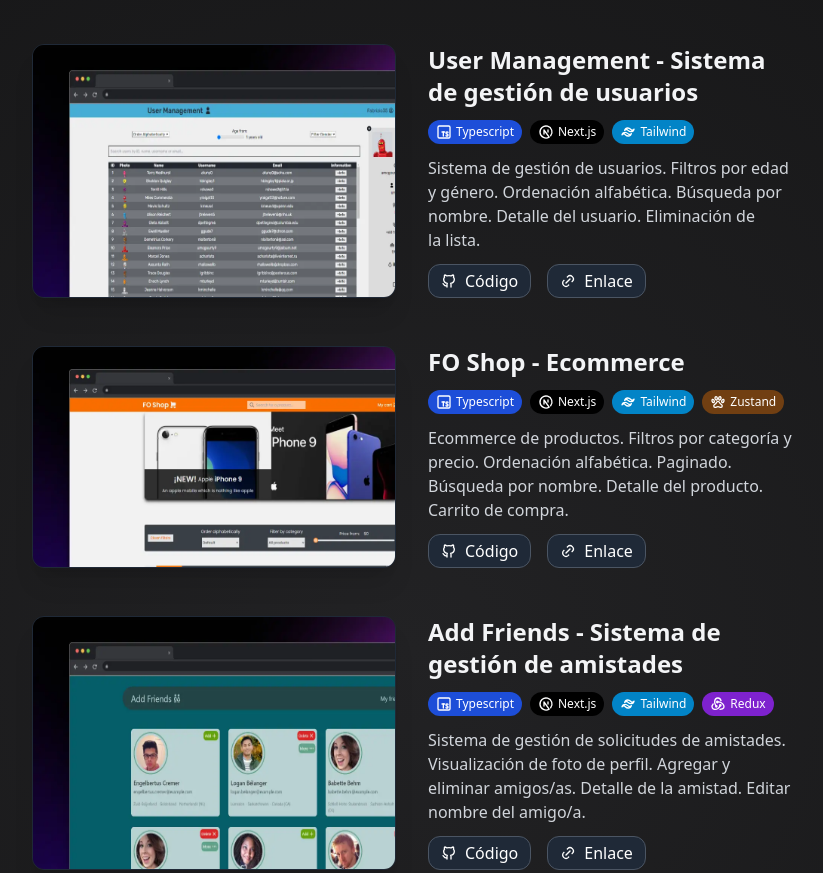
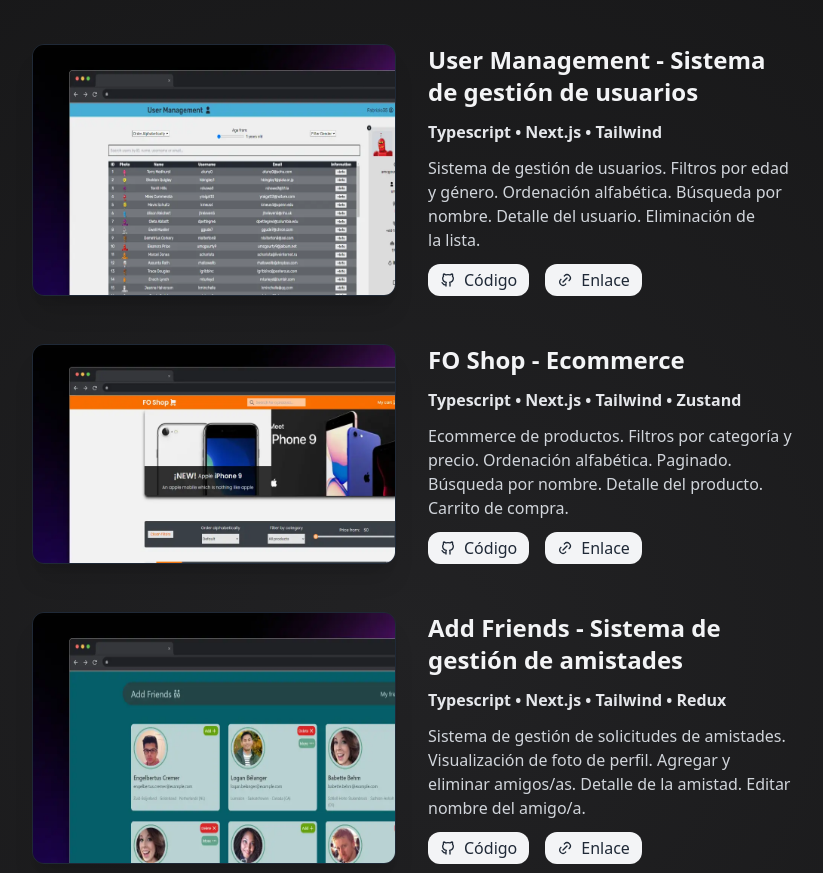
Before and after one commit to Fabrizio35/portfolio, an Astro site: page / in a window 1280 px wide. Shown: the part 1160-2033 px from the top of the page, without its empty margins (228-1051 px from the left). Built offline with nearby package versions, Linux system fonts and the light colour scheme; Astro itself is replaced by a stand-in of ours.

Commit message:
change styles

```diff
--- a/src/components/Header.astro
+++ b/src/components/Header.astro
@@ -38,14 +38,6 @@ const navItems = [
         </a>
       ))
     }
-    <a
-      href="/Fabrizio Ossola CV.pdf"
-      target="_blank"
-      rel="noopener noreferrer"
-      download="Fabrizio Ossola CV.pdf"
-      class="p-2 hover:text-yellow-500 transition duration-200 text-gray-200 cursor-pointer"
-      >Descargar CV</a
-    >
   </nav>
 
   <!-- Hamburguer Menu Icon -->
@@ -64,7 +56,7 @@ const navItems = [
   <!-- Mobile Navbar -->
   <nav
     id="mobile-menu"
-    class="sm:hidden fixed hidden flex-col gap-2 top-0 left-0 right-0 w-full bg-gray-900 text-white py-5 z-20"
+    class="sm:hidden fixed hidden flex-col gap-2 top-0 left-0 right-0 w-full backdrop-blur bg-white/50 text-white py-5 z-20"
   >
     <button id="close-menu" class="absolute top-4 right-5 focus:outline-none">
       <XCloseIcon class="size-5 text-white" />
@@ -74,20 +66,12 @@ const navItems = [
         <a
           href={item.url}
           aria-label={item.label}
-          class="mobile-link p-2 rounded-md hover:text-yellow-500 transition duration-200 text-gray-200 mx-auto"
+          class="mobile-link p-2 rounded-md hover:text-yellow-500 transition duration-200 text-gray-200 mx-auto bg-[#474747]"
         >
           {item.title}
         </a>
       ))
     }
-    <a
-      href="/Fabrizio Ossola CV.pdf"
-      target="_blank"
-      rel="noopener noreferrer"
-      download="Fabrizio Ossola CV.pdf"
-      class="mobile-link p-2 hover:text-yellow-500 transition duration-200 text-gray-200 cursor-pointer mx-auto rounded-md"
-      >Descargar CV</a
-    >
   </nav>
 </header>
 
@@ -112,21 +96,9 @@ const navItems = [
   mobileLinks.forEach((link) => {
     link.addEventListener('click', closeMenu)
   })
-
-  window.addEventListener('scroll', () => {
-    if (!mobileMenu?.classList.contains('hidden')) {
-      mobileMenu?.classList.add('scrolled')
-    } else {
-      mobileMenu?.classList.remove('scrolled')
-    }
-  })
 </script>
 
 <style>
-  #mobile-menu.scrolled .mobile-link {
-    background-color: rgb(71, 71, 71);
-  }
-
   nav {
     animation: nav-shadown 1s linear both;
     animation-timeline: scroll();
--- a/src/components/Projects.astro
+++ b/src/components/Projects.astro
@@ -1,39 +1,6 @@
 ---
 import GitHubIcon from '../icons/GitHub.astro'
 import LinkIcon from '../icons/Link.astro'
-import NextjsIcon from '../icons/Nextjs.astro'
-import TypescriptIcon from '../icons/Typescript.astro'
-import TailwindIcon from '../icons/Tailwind.astro'
-import PawIcon from '../icons/Paw.astro'
-import ReduxIcon from '../icons/Redux.astro'
-
-const TECHS = {
-  NEXT: {
-    name: 'Next.js',
-    class: 'bg-black text-white',
-    icon: NextjsIcon,
-  },
-  TYPESCRIPT: {
-    name: 'Typescript',
-    class: 'bg-blue-700 text-white',
-    icon: TypescriptIcon,
-  },
-  TAILWIND: {
-    name: 'Tailwind',
-    class: 'bg-sky-600',
-    icon: TailwindIcon,
-  },
-  ZUSTAND: {
-    name: 'Zustand',
-    class: 'bg-yellow-900',
-    icon: PawIcon,
-  },
-  REDUX: {
-    name: 'Redux',
-    class: 'bg-purple-700',
-    icon: ReduxIcon,
-  },
-}
 
 const PROJECTS = [
   {
@@ -43,7 +10,7 @@ const PROJECTS = [
     source: 'https://github.com/Fabrizio35/user-management',
     link: 'https://user-management-fo.vercel.app/',
     image: '/projects/user-management-cap.webp',
-    techs: [TECHS.TYPESCRIPT, TECHS.NEXT, TECHS.TAILWIND],
+    techs: 'Typescript • Next.js • Tailwind',
   },
   {
     title: 'FO Shop - Ecommerce',
@@ -52,7 +19,7 @@ const PROJECTS = [
     source: 'https://github.com/Fabrizio35/fo-shop',
     link: 'https://foshop.vercel.app/',
     image: '/projects/fo-shop-cap.webp',
-    techs: [TECHS.TYPESCRIPT, TECHS.NEXT, TECHS.TAILWIND, TECHS.ZUSTAND],
+    techs: 'Typescript • Next.js • Tailwind • Zustand',
   },
   {
     title: 'Add Friends - Sistema de gestión de amistades',
@@ -61,7 +28,7 @@ const PROJECTS = [
     source: 'https://github.com/Fabrizio35/add-friends',
     link: 'https://add-friends.vercel.app/',
     image: '/projects/add-friends-cap.webp',
-    techs: [TECHS.TYPESCRIPT, TECHS.NEXT, TECHS.TAILWIND, TECHS.REDUX],
+    techs: 'Typescript • Next.js • Tailwind • Redux',
   },
 ]
 ---
@@ -82,23 +49,14 @@ const PROJECTS = [
 
       <div class="flex flex-col w-full md:w-1/2 gap-3">
         <h3 class="text-2xl font-bold text-gray-100">{title}</h3>
-        <ul class="flex gap-2 flex-wrap">
-          {techs.map((tech) => (
-            <li
-              class={`flex gap-1 text-xs items-center rounded-full px-2 py-1 ${tech.class}`}
-            >
-              <tech.icon class="size-4" />
-              {tech.name}
-            </li>
-          ))}
-        </ul>
+        <p class="text-gray-200 font-semibold text-pretty">{techs}</p>
         <p class="text-gray-300 text-pretty">{description}</p>
         <footer class="flex gap-4">
           <a
             href={source}
             target="_blank"
             rel="noopener noreferrer"
-            class="flex items-center justify-center gap-2 px-3 py-1 text-md text-white transition bg-gray-800 border border-gray-600 hover:border-gray-800 rounded-xl"
+            class="flex items-center justify-center gap-2 px-3 py-1 text-md text-gray-800 transition bg-gray-100 rounded-xl hover:scale-105"
           >
             <GitHubIcon class="size-4" />
             Código
@@ -107,7 +65,7 @@ const PROJECTS = [
             href={link}
             target="_blank"
             rel="noopener noreferrer"
-            class="flex items-center justify-center gap-2 px-3 py-1 text-md text-white transition bg-gray-800 border border-gray-600 hover:border-gray-800 rounded-xl"
+            class="flex items-center justify-center gap-2 px-3 py-1 text-md text-gray-800 transition bg-gray-100 rounded-xl hover:scale-105"
           >
             <LinkIcon class="size-4" />
             Enlace
--- a/src/icons/Nextjs.astro
+++ /dev/null
@@ -1,15 +0,0 @@
-<svg
-  {...Astro.props}
-  xmlns="http://www.w3.org/2000/svg"
-  width="24"
-  height="24"
-  viewBox="0 0 24 24"
-  fill="none"
-  stroke="currentColor"
-  stroke-width="2"
-  stroke-linecap="round"
-  stroke-linejoin="round"
-  ><path stroke="none" d="M0 0h24v24H0z" fill="none"></path><path
-    d="M9 15v-6l7.745 10.65a9 9 0 1 1 2.255 -1.993"></path><path d="M15 12v-3"
-  ></path></svg
->
--- a/src/icons/Paw.astro
+++ /dev/null
@@ -1,23 +0,0 @@
-<svg
-  {...Astro.props}
-  xmlns="http://www.w3.org/2000/svg"
-  width="24"
-  height="24"
-  viewBox="0 0 24 24"
-  fill="none"
-  stroke="currentColor"
-  stroke-width="2"
-  stroke-linecap="round"
-  stroke-linejoin="round"
-  ><path stroke="none" d="M0 0h24v24H0z" fill="none"></path><path
-    d="M14.7 13.5c-1.1 -2 -1.441 -2.5 -2.7 -2.5c-1.259 0 -1.736 .755 -2.836 2.747c-.942 1.703 -2.846 1.845 -3.321 3.291c-.097 .265 -.145 .677 -.143 .962c0 1.176 .787 2 1.8 2c1.259 0 3 -1 4.5 -1s3.241 1 4.5 1c1.013 0 1.8 -.823 1.8 -2c0 -.285 -.049 -.697 -.146 -.962c-.475 -1.451 -2.512 -1.835 -3.454 -3.538z"
-  ></path><path
-    d="M20.188 8.082a1.039 1.039 0 0 0 -.406 -.082h-.015c-.735 .012 -1.56 .75 -1.993 1.866c-.519 1.335 -.28 2.7 .538 3.052c.129 .055 .267 .082 .406 .082c.739 0 1.575 -.742 2.011 -1.866c.516 -1.335 .273 -2.7 -.54 -3.052z"
-  ></path><path
-    d="M9.474 9c.055 0 .109 0 .163 -.011c.944 -.128 1.533 -1.346 1.32 -2.722c-.203 -1.297 -1.047 -2.267 -1.932 -2.267c-.055 0 -.109 0 -.163 .011c-.944 .128 -1.533 1.346 -1.32 2.722c.204 1.293 1.048 2.267 1.933 2.267z"
-  ></path><path
-    d="M16.456 6.733c.214 -1.376 -.375 -2.594 -1.32 -2.722a1.164 1.164 0 0 0 -.162 -.011c-.885 0 -1.728 .97 -1.93 2.267c-.214 1.376 .375 2.594 1.32 2.722c.054 .007 .108 .011 .162 .011c.885 0 1.73 -.974 1.93 -2.267z"
-  ></path><path
-    d="M5.69 12.918c.816 -.352 1.054 -1.719 .536 -3.052c-.436 -1.124 -1.271 -1.866 -2.009 -1.866c-.14 0 -.277 .027 -.407 .082c-.816 .352 -1.054 1.719 -.536 3.052c.436 1.124 1.271 1.866 2.009 1.866c.14 0 .277 -.027 .407 -.082z"
-  ></path></svg
->
--- a/src/icons/Redux.astro
+++ /dev/null
@@ -1,22 +0,0 @@
-<svg
-  {...Astro.props}
-  xmlns="http://www.w3.org/2000/svg"
-  width="24"
-  height="24"
-  viewBox="0 0 24 24"
-  fill="none"
-  stroke="currentColor"
-  stroke-width="2"
-  stroke-linecap="round"
-  stroke-linejoin="round"
-  ><path stroke="none" d="M0 0h24v24H0z" fill="none"></path><path
-    d="M16.54 7c-.805 -2.365 -2.536 -4 -4.54 -4c-2.774 0 -5.023 2.632 -5.023 6.496c0 1.956 1.582 4.727 2.512 6"
-  ></path><path
-    d="M4.711 11.979c-1.656 1.877 -2.214 4.185 -1.211 5.911c1.387 2.39 5.138 2.831 8.501 .9c1.703 -.979 2.875 -3.362 3.516 -4.798"
-  ></path><path
-    d="M15.014 19.99c2.511 0 4.523 -.438 5.487 -2.1c1.387 -2.39 -.215 -5.893 -3.579 -7.824c-1.702 -.979 -4.357 -1.235 -5.927 -1.07"
-  ></path><path
-    d="M10.493 9.862c.48 .276 1.095 .112 1.372 -.366a1 1 0 0 0 -.367 -1.365a1.007 1.007 0 0 0 -1.373 .366a1 1 0 0 0 .368 1.365z"
-  ></path><path d="M9.5 15.5m-1 0a1 1 0 1 0 2 0a1 1 0 1 0 -2 0"></path><path
-    d="M15.5 14m-1 0a1 1 0 1 0 2 0a1 1 0 1 0 -2 0"></path></svg
->
--- a/src/icons/Tailwind.astro
+++ /dev/null
@@ -1,15 +0,0 @@
-<svg
-  {...Astro.props}
-  xmlns="http://www.w3.org/2000/svg"
-  width="24"
-  height="24"
-  viewBox="0 0 24 24"
-  fill="none"
-  stroke="currentColor"
-  stroke-width="2"
-  stroke-linecap="round"
-  stroke-linejoin="round"
-  ><path stroke="none" d="M0 0h24v24H0z" fill="none"></path><path
-    d="M11.667 6c-2.49 0 -4.044 1.222 -4.667 3.667c.933 -1.223 2.023 -1.68 3.267 -1.375c.71 .174 1.217 .68 1.778 1.24c.916 .912 2 1.968 4.288 1.968c2.49 0 4.044 -1.222 4.667 -3.667c-.933 1.223 -2.023 1.68 -3.267 1.375c-.71 -.174 -1.217 -.68 -1.778 -1.24c-.916 -.912 -1.975 -1.968 -4.288 -1.968zm-4 6.5c-2.49 0 -4.044 1.222 -4.667 3.667c.933 -1.223 2.023 -1.68 3.267 -1.375c.71 .174 1.217 .68 1.778 1.24c.916 .912 1.975 1.968 4.288 1.968c2.49 0 4.044 -1.222 4.667 -3.667c-.933 1.223 -2.023 1.68 -3.267 1.375c-.71 -.174 -1.217 -.68 -1.778 -1.24c-.916 -.912 -1.975 -1.968 -4.288 -1.968z"
-  ></path></svg
->
--- a/src/icons/Typescript.astro
+++ /dev/null
@@ -1,17 +0,0 @@
-<svg
-  {...Astro.props}
-  xmlns="http://www.w3.org/2000/svg"
-  width="24"
-  height="24"
-  viewBox="0 0 24 24"
-  fill="none"
-  stroke="currentColor"
-  stroke-width="2"
-  stroke-linecap="round"
-  stroke-linejoin="round"
-  ><path stroke="none" d="M0 0h24v24H0z" fill="none"></path><path
-    d="M15 17.5c.32 .32 .754 .5 1.207 .5h.543c.69 0 1.25 -.56 1.25 -1.25v-.25a1.5 1.5 0 0 0 -1.5 -1.5a1.5 1.5 0 0 1 -1.5 -1.5v-.25c0 -.69 .56 -1.25 1.25 -1.25h.543c.453 0 .887 .18 1.207 .5"
-  ></path><path d="M9 12h4"></path><path d="M11 12v6"></path><path
-    d="M21 19v-14a2 2 0 0 0 -2 -2h-14a2 2 0 0 0 -2 2v14a2 2 0 0 0 2 2h14a2 2 0 0 0 2 -2z"
-  ></path></svg
->
--- a/src/pages/index.astro
+++ b/src/pages/index.astro
@@ -22,7 +22,7 @@ import Education from '../components/Education.astro'
   description="Contrata a Fabrizio Ossola para crear tu aplicación web. Desarrollador Web especializado en crear aplicaciones únicas."
 >
   <main class="px-5">
-    <SectionContainer class="pt-44 pb-32" id="inicio">
+    <SectionContainer class="pt-36 mb-16" id="inicio">
       <div class="flex flex-row items-center gap-x-4 mb-4">
         <img
           class="rounded-full size-32 object-cover hover:scale-105 transition"
```
